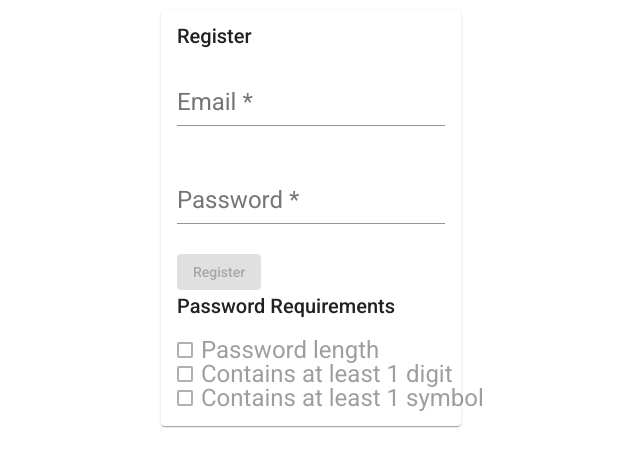
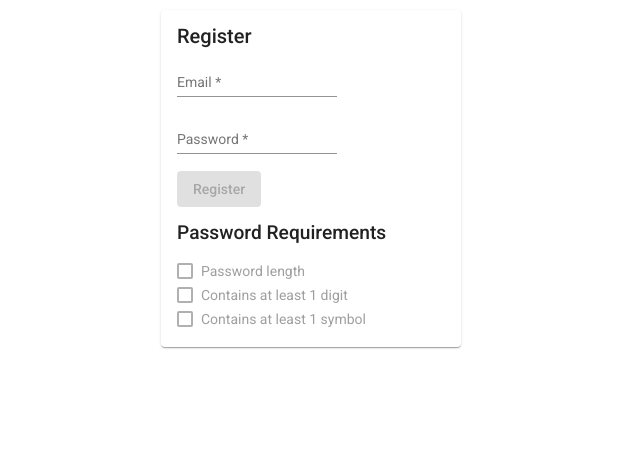
Before and after one commit to Karvel/angular-password-strength, an Angular app: page /auth/register in a window 1280 px wide. Shown: the top 466 px of the page, without its empty margins (329-969 px from the left). Built offline with nearby package versions, Linux system fonts and the light colour scheme.

Commit message:
feat(auth, shared): style register card, password strength component

```diff
--- a/src/app/features/auth/register/register.component.scss
+++ b/src/app/features/auth/register/register.component.scss
@@ -9,18 +9,4 @@
 .register-card {
   width: 300px;
   margin: 10px;
-  font-size: large;
 }
-
-.card-label {
-  margin: 10px;
-  font-weight: normal;
-}
-
-.card-label:hover {
-  text-decoration: none;
-}
-
-.card-content {
-  font-size: x-large;
-}
--- a/src/app/infrastructure/shared/components/password-strength/password-strength.component.scss
+++ b/src/app/infrastructure/shared/components/password-strength/password-strength.component.scss
@@ -1,26 +1,15 @@
-.card-list {
-  display: flex;
-  justify-content: space-evenly;
-  padding: 25px 0;
-  margin: 0 auto;
-  flex-flow: row wrap;
+.password-container {
+  display: inline-block;
 }
 
-.register-card {
-  width: 300px;
-  margin: 10px;
-  font-size: large;
+h2 {
+  margin: 10px 0 !important;
+  font-size: 1.2rem;
+  margin-bottom: 5vh;
 }
 
-.card-label {
-  margin: 10px;
-  font-weight: normal;
+.password-requirements-row {
+  mat-checkbox {
+    margin-right: 10px;
+  }
 }
-
-.card-label:hover {
-  text-decoration: none;
-}
-
-.card-content {
-  font-size: x-large;
-}
```
